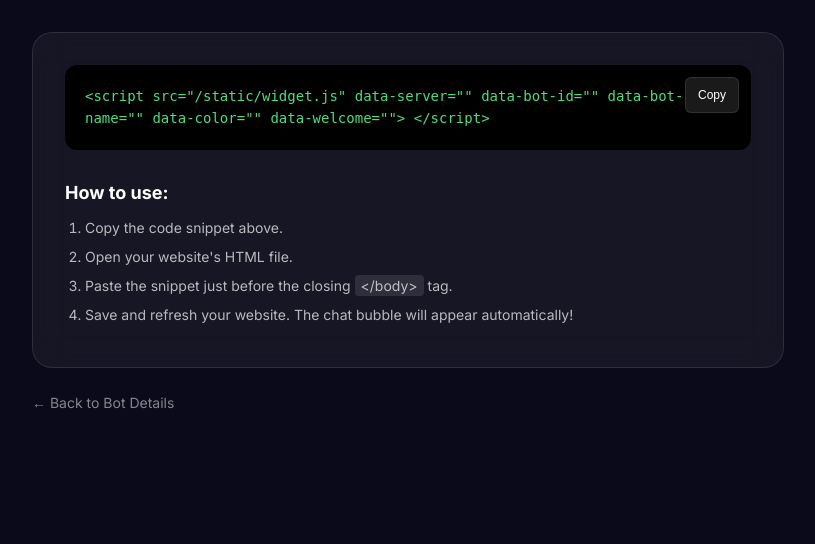
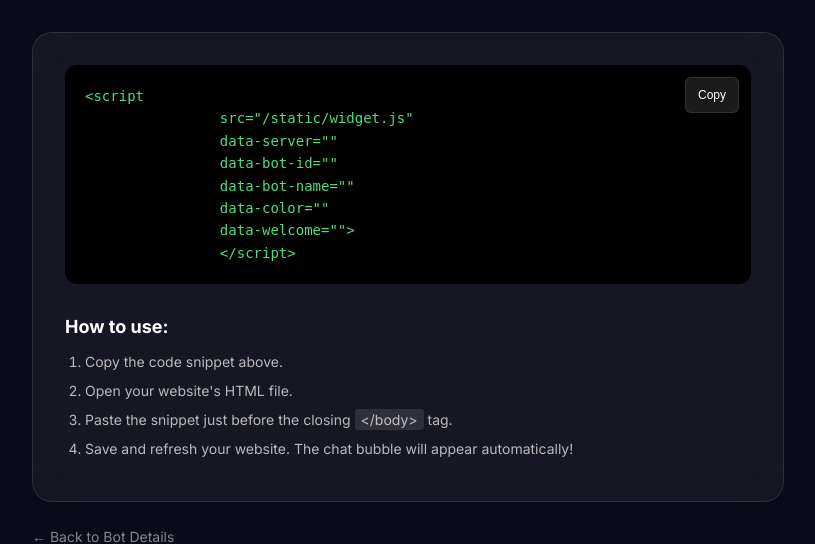
Before and after one commit to PythonicDG/RAG-Based-Chatbot, a FastAPI app: template templates/dashboard/embed.html in a window 1280 px wide. Shown: the part 160-704 px from the top of the page, without its empty margins (232-1047 px from the left). Run offline with FastAPI, Linux system fonts and the light colour scheme; the template is opened without the code that fills it, so the values that code supplies are empty.

Commit message:
Improve embed code copy target

```diff
--- a/templates/dashboard/embed.html
+++ b/templates/dashboard/embed.html
@@ -142,16 +142,16 @@
         </div>
 
         <div class="code-card">
-            <div class="code-block" id="embed-code">
+            <div class="code-block">
                 <button class="copy-btn" onclick="copyCode()">Copy</button>
-                &lt;script
+                <pre id="embed-code">&lt;script
                 src="{{ server_url }}/static/widget.js"
                 data-server="{{ server_url }}"
                 data-bot-id="{{ bot.id }}"
                 data-bot-name="{{ bot.name }}"
                 data-color="{{ bot.primary_color }}"
                 data-welcome="{{ bot.welcome_message }}"&gt;
-                &lt;/script&gt;
+                &lt;/script&gt;</pre>
             </div>
 
             <div class="instructions">
@@ -174,7 +174,7 @@
 
     <script>
         function copyCode() {
-            const code = document.getElementById('embed-code').innerText.replace('Copy', '').trim();
+            const code = document.getElementById('embed-code').innerText.trim();
             navigator.clipboard.writeText(code).then(() => {
                 const btn = document.querySelector('.copy-btn');
                 btn.innerText = 'Copied!';
```
